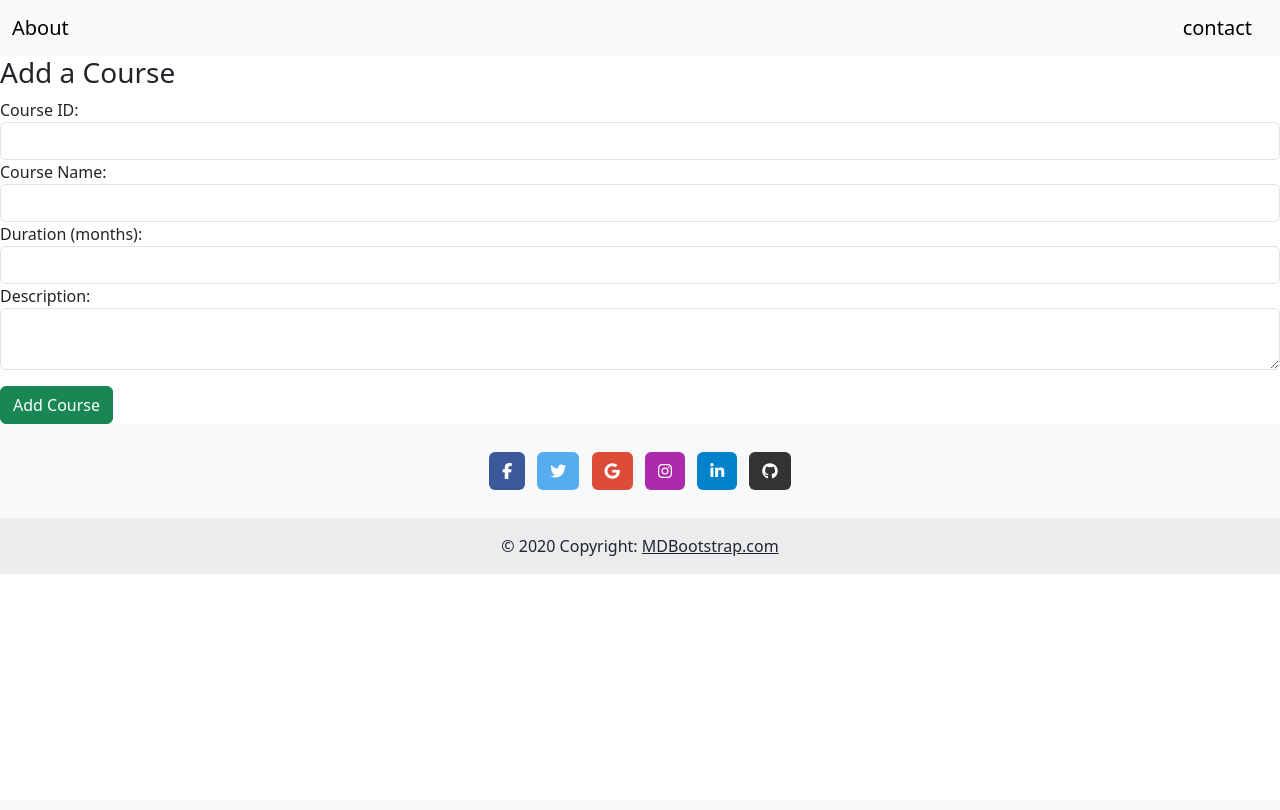
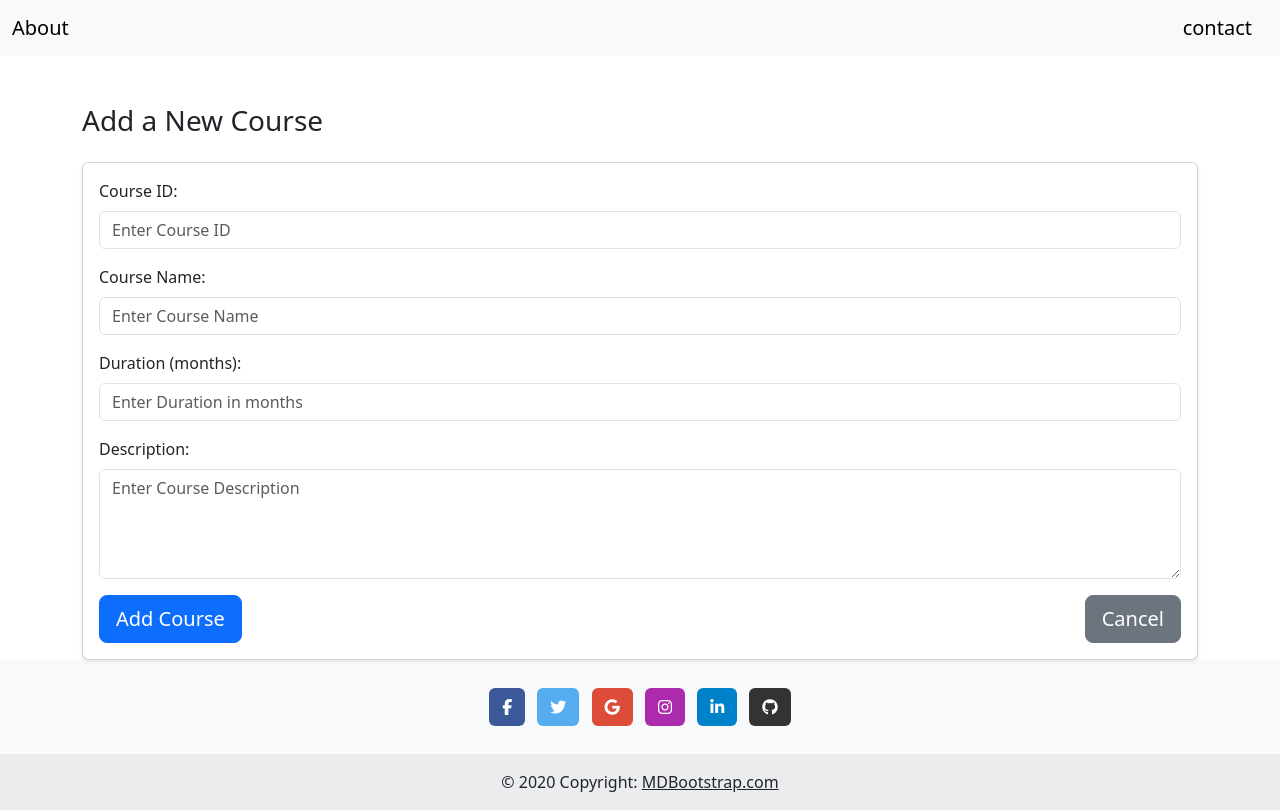
Before and after one commit to NexusGKSoftwares/djangoNexus, a Django app: page /application/courses/add/ in a window 1280 px wide. Before the commit the page ends 574 px from the top, so only its background shows below. Run offline with Django 5.2, Linux system fonts and the light colour scheme; some libraries are stand-ins or nearby versions.

Commit message:
"Refactored add_course.html template to improve layout and styling"

```diff
--- a/application/templates/add_course.html
+++ b/application/templates/add_course.html
@@ -1,22 +1,42 @@
 {% extends 'base.html' %}
+
 {% block content %}
 
-<h3>Add a Course</h3>
-<form method="post">
-    {% csrf_token %}
-    <label for="course_id">Course ID:</label>
-    <input type="text" id="course_id" name="course_id" class="form-control" required>
+<div class="container mt-5">
+    <h3 class="mb-4">Add a New Course</h3>
 
-    <label for="name">Course Name:</label>
-    <input type="text" id="name" name="name" class="form-control" required>
+    <div class="card shadow-sm">
+        <div class="card-body">
+            <form method="post">
+                {% csrf_token %}
 
-    <label for="duration">Duration (months):</label>
-    <input type="number" id="duration" name="duration" class="form-control" required>
+                <div class="mb-3">
+                    <label for="course_id" class="form-label">Course ID:</label>
+                    <input type="text" id="course_id" name="course_id" class="form-control" placeholder="Enter Course ID" required>
+                </div>
 
-    <label for="description">Description:</label>
-    <textarea id="description" name="description" class="form-control"></textarea>
+                <div class="mb-3">
+                    <label for="name" class="form-label">Course Name:</label>
+                    <input type="text" id="name" name="name" class="form-control" placeholder="Enter Course Name" required>
+                </div>
 
-    <button type="submit" class="btn btn-success mt-3">Add Course</button>
-</form>
+                <div class="mb-3">
+                    <label for="duration" class="form-label">Duration (months):</label>
+                    <input type="number" id="duration" name="duration" class="form-control" placeholder="Enter Duration in months" required>
+                </div>
+
+                <div class="mb-3">
+                    <label for="description" class="form-label">Description:</label>
+                    <textarea id="description" name="description" class="form-control" rows="4" placeholder="Enter Course Description"></textarea>
+                </div>
+
+                <div class="d-flex justify-content-between align-items-center">
+                    <button type="submit" class="btn btn-primary btn-lg">Add Course</button>
+                    <a href="{% url 'course_list' %}" class="btn btn-secondary btn-lg">Cancel</a>
+                </div>
+            </form>
+        </div>
+    </div>
+</div>
 
 {% endblock %}
```
